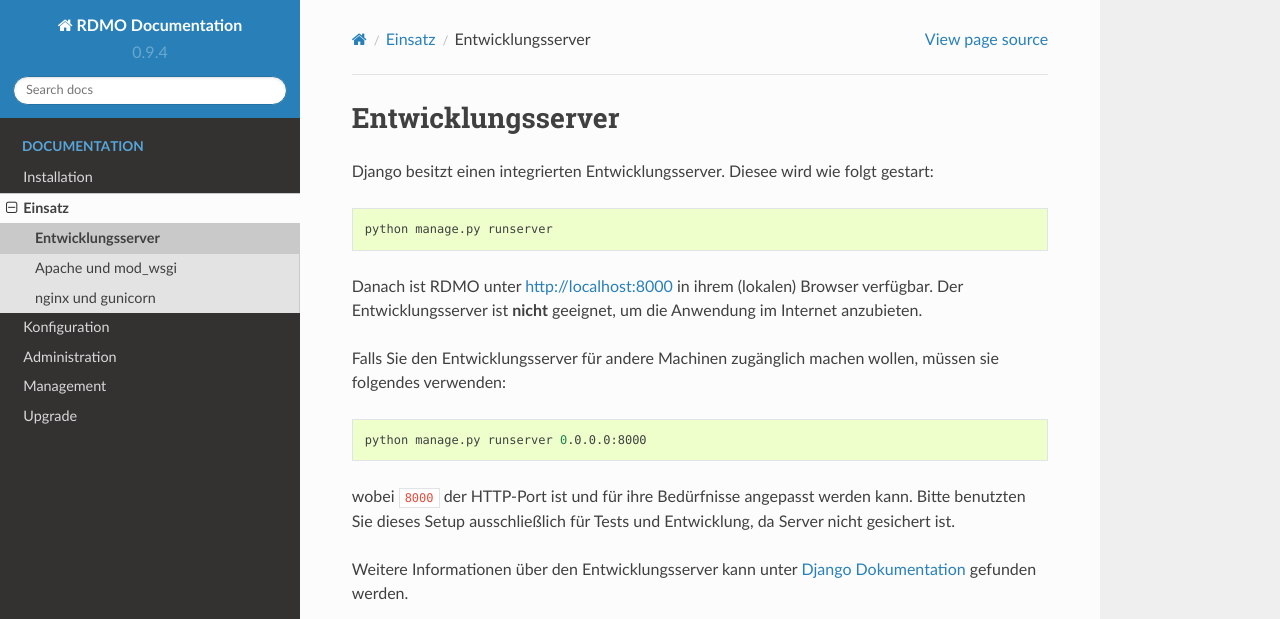
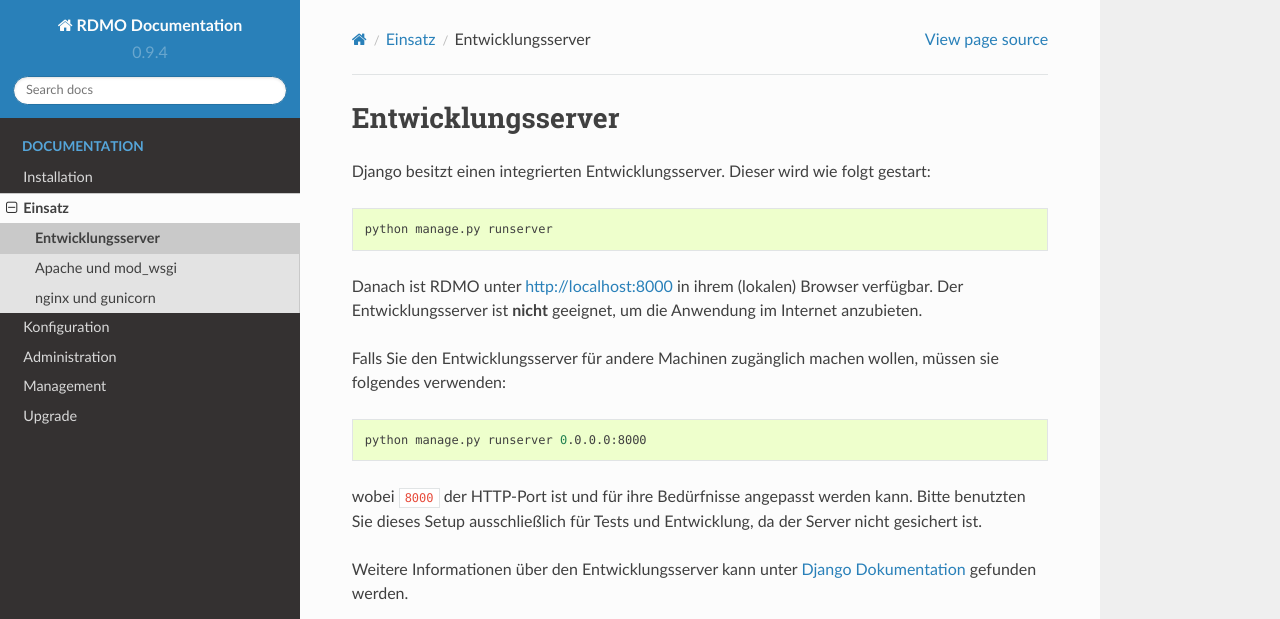
Before and after one commit to rdmorganiser/rdmo-docs-de, a Sphinx documentation site: the page built from docs/deployment/development.rst, in a window 1280 px wide. Shown: the top 619 px of the page. Built offline with Sphinx 7.4.7 and the Read the Docs theme 2.0.0, drawn with Linux system fonts in a browser that asks for light colours.

Commit message:
Update development.rst

```diff
--- a/docs/deployment/development.rst
+++ b/docs/deployment/development.rst
@@ -1,7 +1,7 @@
 Entwicklungsserver
 ------------------
 
-Django besitzt einen integrierten Entwicklungsserver. Diesee wird wie folgt gestart:
+Django besitzt einen integrierten Entwicklungsserver. Dieser wird wie folgt gestart:
 
 .. code:: bash
 
@@ -15,6 +15,6 @@
 
     python manage.py runserver 0.0.0.0:8000
 
-wobei ``8000`` der HTTP-Port ist und für ihre Bedürfnisse angepasst werden kann. Bitte benutzten Sie dieses Setup ausschließlich für Tests und Entwicklung, da Server nicht gesichert ist.
+wobei ``8000`` der HTTP-Port ist und für ihre Bedürfnisse angepasst werden kann. Bitte benutzten Sie dieses Setup ausschließlich für Tests und Entwicklung, da der Server nicht gesichert ist.
 
 Weitere Informationen über den Entwicklungsserver kann unter `Django Dokumentation <https://docs.djangoproject.com/en/1.10/intro/tutorial01/#the-development-server>`_ gefunden werden.
```
